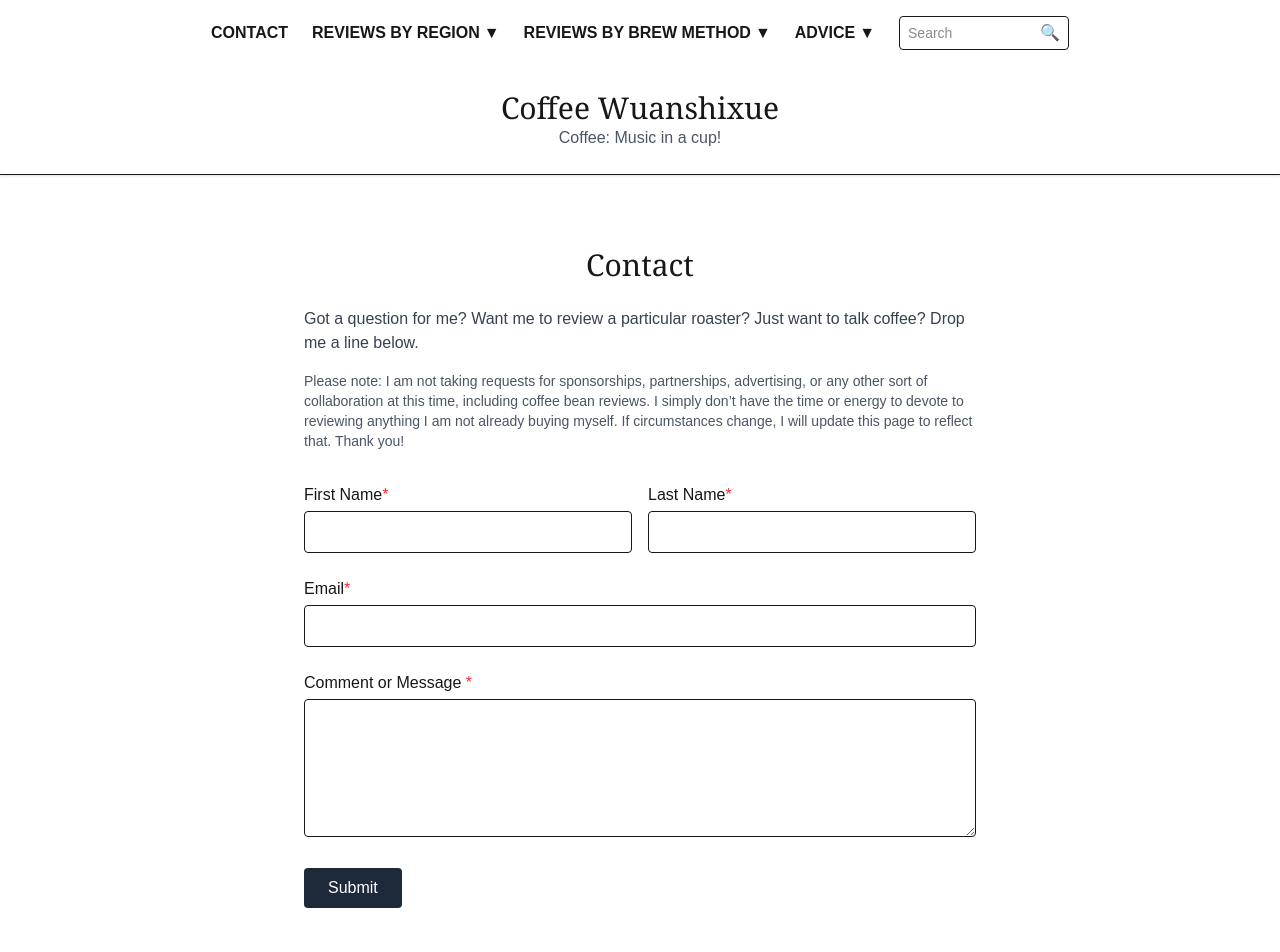
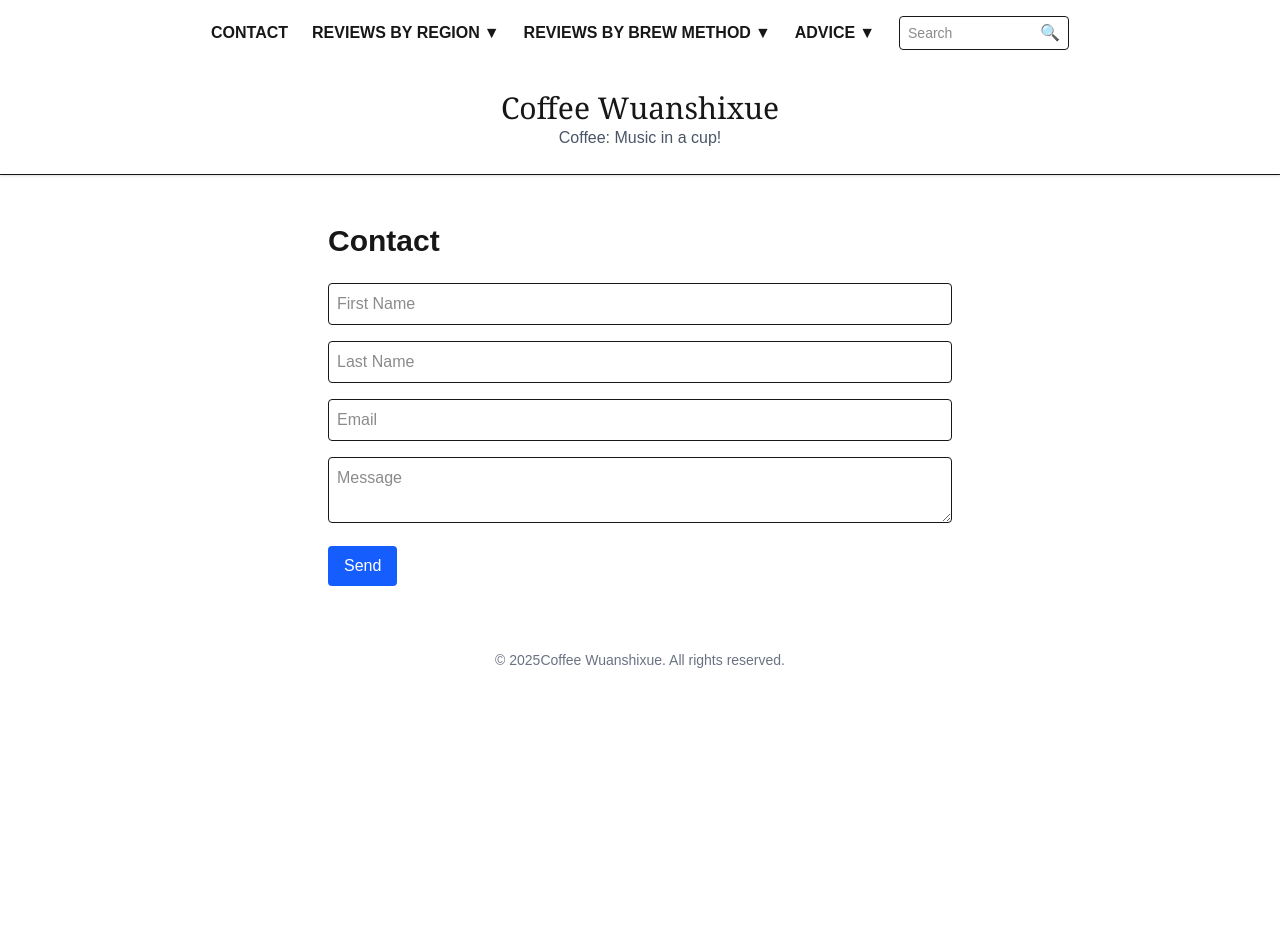
Before and after one commit to wuanshixue/my-app, a Next.js app: page /contact in a window 1280 px wide. Shown: the top 952 px of the page. After the commit the page ends 800 px from the top, so only its background shows below. Built offline with nearby package versions, Linux system fonts and the light colour scheme.

Commit message:
改善邮件3

```diff
--- a/package.json
+++ b/package.json
@@ -19,7 +19,8 @@
     "react": "19.1.0",
     "react-dom": "19.1.0",
     "remark": "^15.0.1",
-    "remark-html": "^16.0.1"
+    "remark-html": "^16.0.1",
+    "resend": "^6.0.3"
   },
   "devDependencies": {
     "@eslint/eslintrc": "^3",
--- a/src/app/api/contact/route.js
+++ b/src/app/api/contact/route.js
@@ -1,52 +1,30 @@
-import nodemailer from "nodemailer";
-export const runtime = "nodejs";
+import { Resend } from "resend";
 
+const resend = new Resend(process.env.RESEND_API_KEY);
 
 export async function POST(req) {
     try {
         const body = await req.json();
         const { firstName, lastName, email, message } = body;
 
-        // 检查必要字段
         if (!firstName || !lastName || !email || !message) {
             return new Response(JSON.stringify({ success: false, error: "缺少必要字段" }), { status: 400 });
         }
 
-        // 邮件发送配置
-        const transporter = nodemailer.createTransport({
-            host: "smtp.qq.com",
-            port: 465,
-            secure: true,
-            auth: {
-                user: process.env.EMAIL_USER,
-                pass: process.env.EMAIL_PASS, // QQ 邮箱授权码
-            },
-        });
-
-        // 邮件内容
-        const mailOptions = {
-            from: `"Contact Form" <${process.env.EMAIL_USER}>`,
-            to: process.env.EMAIL_TO || process.env.EMAIL_USER, // 收件人
+        await resend.emails.send({
+            from: "Contact Form <onboarding@resend.dev>", // 发件人，Resend 默认提供
+            to: process.env.EMAIL_TO,                     // 收件人，来自环境变量
             subject: "📩 新联系",
             html: `
         <h3>来自 ${firstName} ${lastName} 的留言</h3>
         <p><strong>Email:</strong> ${email}</p>
-        <p><strong>Message:</strong></p>
         <p>${message}</p>
       `,
-        };
-
-        // 发送邮件
-        await transporter.sendMail(mailOptions);
+        });
 
         return new Response(JSON.stringify({ success: true }), { status: 200 });
     } catch (err) {
         console.error("邮件发送失败:", err);
-
-        // 更详细的错误返回
-        return new Response(JSON.stringify({
-            success: false,
-            error: err.response ? err.response : err.message
-        }), { status: 500 });
+        return new Response(JSON.stringify({ success: false, error: err.message }), { status: 500 });
     }
 }
--- a/src/app/contact/page.js
+++ b/src/app/contact/page.js
@@ -1,121 +1,48 @@
-"use client"
+"use client";
 import { useState } from "react";
 
-export default function ContactPage(){
-    const [form, setForm] = useState({
-        firstName: "",
-        lastName: "",
-        email: "",
-        message: "",
-    });
-    const [loading, setLoading] = useState(false);
+export default function ContactPage() {
     const [status, setStatus] = useState("");
 
-    const handleChange = (e) => {
-        setForm({ ...form, [e.target.name]: e.target.value });
-    };
+    async function handleSubmit(e) {
+        e.preventDefault();
+        setStatus("发送中...");
 
-    const handleSubmit = async (e) => {
-        e.preventDefault();
-        setLoading(true);
-        setStatus("");
+        const formData = {
+            firstName: e.target.firstName.value,
+            lastName: e.target.lastName.value,
+            email: e.target.email.value,
+            message: e.target.message.value,
+        };
 
-        try {
-            const res = await fetch("/api/contact", {
-                method: "POST",
-                headers: { "Content-Type": "application/json" },
-                body: JSON.stringify(form),
-            });
+        const res = await fetch("/api/contact", {
+            method: "POST",
+            headers: { "Content-Type": "application/json" },
+            body: JSON.stringify(formData),
+        });
 
-            if (res.ok) {
-                setStatus("✅ 已成功发送！");
-                setForm({ firstName: "", lastName: "", email: "", message: "" });
-            } else {
-                setStatus("❌ 发送失败，请稍后再试。");
-            }
-        } catch (error) {
-            setStatus("⚠️ 出错了：" + error.message);
-        } finally {
-            setLoading(false);
+        const data = await res.json();
+        if (data.success) {
+            setStatus("✅ 邮件已发送成功！");
+            e.target.reset();
+        } else {
+            setStatus("❌ 邮件发送失败：" + data.error);
         }
-    };
-    return(
-        <div className="max-w-3xl mx-auto px-6 py-12">
-            {/* 标题 */}
-            <h1 className="text-3xl font-serif text-center mb-6">Contact</h1>
-            {/* 提示文本 */}
-            <p className="mb-4 text-gray-700">
-                Got a question for me? Want me to review a particular roaster? Just want to talk coffee?
-                Drop me a line below.
-            </p>
-            <p className="mb-8 text-gray-600 text-sm">
-                Please note: I am not taking requests for sponsorships, partnerships, advertising,
-                or any other sort of collaboration at this time, including coffee bean reviews.
-                I simply don’t have the time or energy to devote to reviewing anything I am not already buying myself.
-                If circumstances change, I will update this page to reflect that. Thank you!
-            </p>
-            {/* 表单 */}
-            <form onSubmit={handleSubmit} className="space-y-6">
-                {/* Name */}
-                <div className="grid grid-cols-1 md:grid-cols-2 gap-4">
-                    <div>
-                        <label className="block font-medium">First Name<span className="text-red-500">*</span></label>
-                        <input
-                            type="text"
-                            name="firstName"
-                            value={form.firstName}
-                            onChange={handleChange}
-                            required
-                            className="w-full border rounded px-3 py-2 mt-1"
-                        />
-                    </div>
-                    <div>
-                        <lable className="block font-medium">Last Name<span className="text-red-500">*</span></lable>
-                        <input
-                            type="text"
-                            name="lastName"
-                            value={form.lastName}
-                            onChange={handleChange}
-                            required
-                            className="w-full border rounded px-3 py-2 mt-1"
-                        />
-                    </div>
-                </div>
-                {/* Email */}
-                <div>
-                    <lable className="block font-medium">Email<span className="text-red-500">*</span></lable>
-                    <input
-                    type="email"
-                    name="email"
-                    value={form.email}
-                    onChange={handleChange}
-                    required
-                    className="w-full border rounded px-3 py-2 mt-1"
-                    />
-                </div>
-                {/* Message */}
-                <div>
-                    <label className="block font-medium">Comment or Message <span className="text-red-500">*</span></label>
-                    <textarea
-                        name="message"
-                        value={form.message}
-                        onChange={handleChange}
-                        required
-                        rows="5"
-                        className="w-full border rounded px-3 py-2 mt-1"
-                    />
-                </div>
-                {/* Submit */}
-                <button
-                    type="submit"
-                    disabled={loading}
-                    className="px-6 py-2 bg-gray-800 text-white rounded hover:bg-gray-700 disabled:opacity-50"
-                >
-                    {loading ? "Sending..." : "Submit"}
+    }
+
+    return (
+        <div className="max-w-2xl mx-auto p-6">
+            <h1 className="text-3xl font-bold mb-6">Contact</h1>
+            <form onSubmit={handleSubmit} className="space-y-4">
+                <input name="firstName" placeholder="First Name" className="w-full p-2 border rounded" />
+                <input name="lastName" placeholder="Last Name" className="w-full p-2 border rounded" />
+                <input name="email" type="email" placeholder="Email" className="w-full p-2 border rounded" />
+                <textarea name="message" placeholder="Message" className="w-full p-2 border rounded" />
+                <button type="submit" className="px-4 py-2 bg-blue-600 text-white rounded">
+                    Send
                 </button>
-
-                {status && <p className="mt-4 text-center">{status}</p>}
             </form>
+            {status && <p className="mt-4">{status}</p>}
         </div>
-    )
+    );
 }
```
Also changed, not shown: 1 other file (tests, documents, lock files or other folders).
